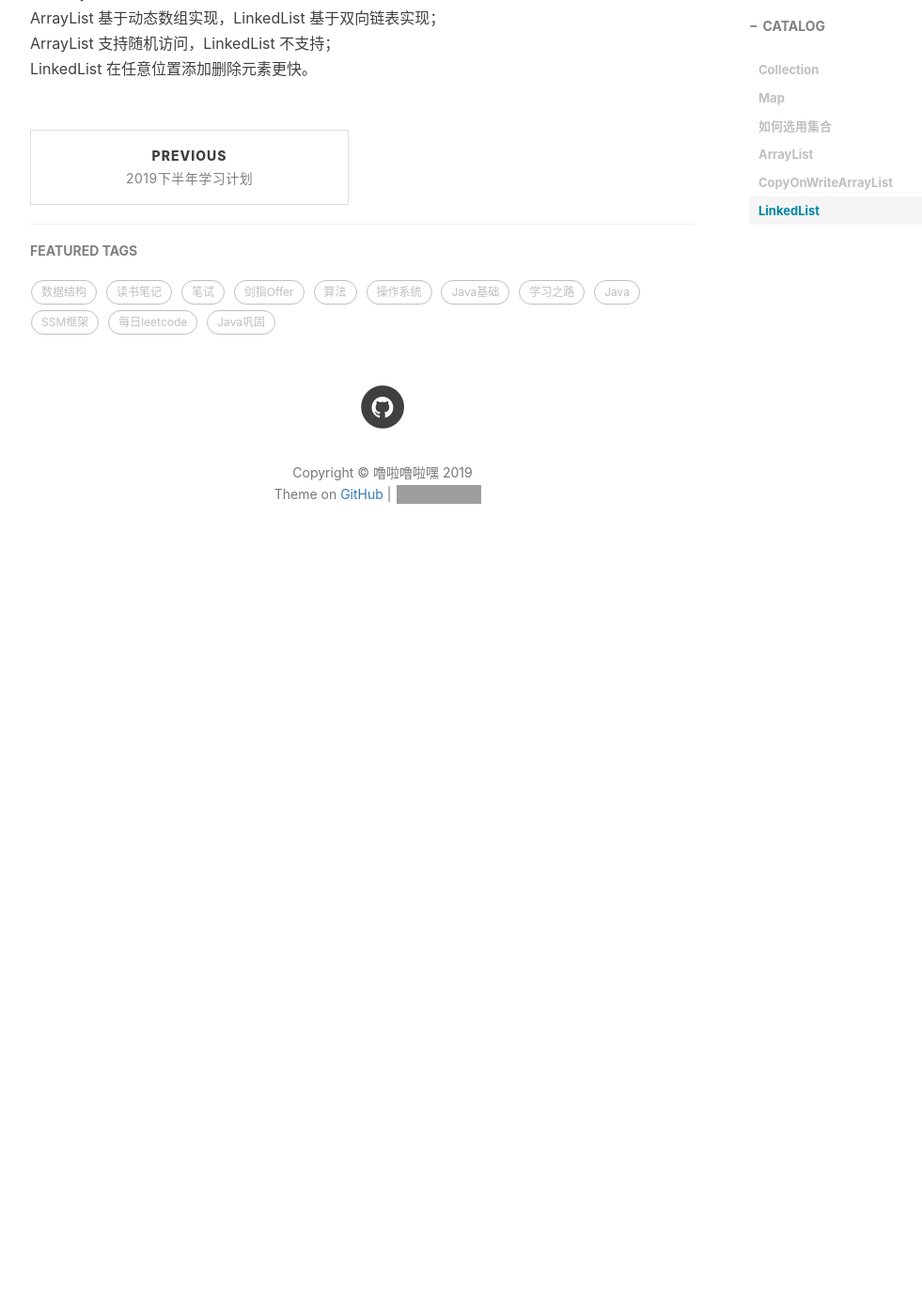
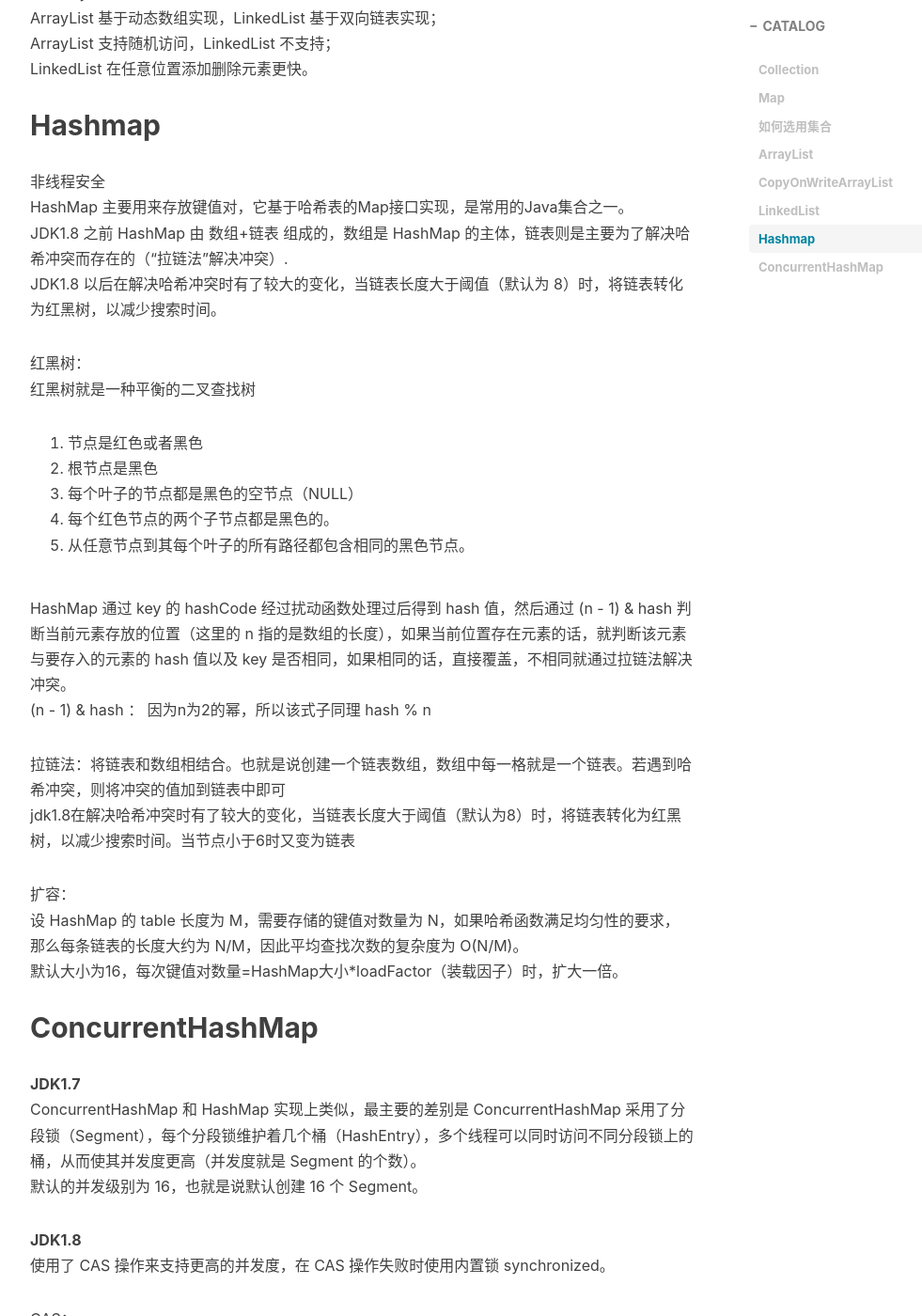
Before and after one commit to zhjcezh/zhjcezh.github.io, a Jekyll site: the page built from _posts/2019-8-21-Java容器.md, in a window 1280 px wide and 1400 px high, scrolled down 4645 px. Shown: the whole window at 94% size, without its empty margins (233-1214 px from the left). Built offline with Jekyll 4.4.1, drawn with Linux system fonts in a browser that asks for light colours; nearby versions of some CDN libraries; comment, search, counter and statistics services are not loaded; before the commit the page ends 5275 px from its top, so only the background shows below that; some of the changed text lies outside the part shown; grey boxes are pictures that could not be loaded.

Commit message:
Update 2019-8-21-Java容器.md

```diff
--- a/_posts/2019-8-21-Java容器.md
+++ b/_posts/2019-8-21-Java容器.md
@@ -143,3 +143,44 @@ private static class Node<E> {
 ArrayList 基于动态数组实现，LinkedList 基于双向链表实现；
 ArrayList 支持随机访问，LinkedList 不支持；
 LinkedList 在任意位置添加删除元素更快。
+
+## Hashmap
+非线程安全
+HashMap 主要用来存放键值对，它基于哈希表的Map接口实现，是常用的Java集合之一。
+JDK1.8 之前 HashMap 由 数组+链表 组成的，数组是 HashMap 的主体，链表则是主要为了解决哈希冲突而存在的（“拉链法”解决冲突）.
+JDK1.8 以后在解决哈希冲突时有了较大的变化，当链表长度大于阈值（默认为 8）时，将链表转化为红黑树，以减少搜索时间。
+
+红黑树：
+红黑树就是一种平衡的二叉查找树
+1. 节点是红色或者黑色
+2. 根节点是黑色
+3. 每个叶子的节点都是黑色的空节点（NULL）
+4. 每个红色节点的两个子节点都是黑色的。
+5. 从任意节点到其每个叶子的所有路径都包含相同的黑色节点。
+
+HashMap 通过 key 的 hashCode 经过扰动函数处理过后得到 hash 值，然后通过 (n - 1) & hash 判断当前元素存放的位置（这里的 n 指的是数组的长度），如果当前位置存在元素的话，就判断该元素与要存入的元素的 hash 值以及 key 是否相同，如果相同的话，直接覆盖，不相同就通过拉链法解决冲突。
+(n - 1) & hash ： 因为n为2的幂，所以该式子同理 hash % n
+
+拉链法：将链表和数组相结合。也就是说创建一个链表数组，数组中每一格就是一个链表。若遇到哈希冲突，则将冲突的值加到链表中即可
+jdk1.8在解决哈希冲突时有了较大的变化，当链表长度大于阈值（默认为8）时，将链表转化为红黑树，以减少搜索时间。当节点小于6时又变为链表
+
+扩容：
+设 HashMap 的 table 长度为 M，需要存储的键值对数量为 N，如果哈希函数满足均匀性的要求，那么每条链表的长度大约为 N/M，因此平均查找次数的复杂度为 O(N/M)。
+默认大小为16，每次键值对数量=HashMap大小*loadFactor（装载因子）时，扩大一倍。
+
+## ConcurrentHashMap
+**JDK1.7**
+ConcurrentHashMap 和 HashMap 实现上类似，最主要的差别是 ConcurrentHashMap 采用了分段锁（Segment），每个分段锁维护着几个桶（HashEntry），多个线程可以同时访问不同分段锁上的桶，从而使其并发度更高（并发度就是 Segment 的个数）。
+默认的并发级别为 16，也就是说默认创建 16 个 Segment。
+
+**JDK1.8**
+使用了 CAS 操作来支持更高的并发度，在 CAS 操作失败时使用内置锁 synchronized。
+
+CAS：
+其包含3个参数：
+V表示要更新的变量
+E表示预期值
+N表示新值
+如果V值等于E值，则将V的值设为N。若V值和E值不同，则说明已经有其他线程做了更新，则当前线程什么都不做。
+通俗的理解就是CAS操作需要我们提供一个期望值，当期望值与当前线程的变量值相同时，说明还没线程修改该值，当前线程可以进行修改，也就是执行CAS操作，但如果期望值与当前线程不符，则说明该值已被其他线程修改，此时不执行更新操作，但可以选择重新读取该变量再尝试再次修改该变量，也可以放弃操作。
+由于CAS操作属于乐观派，它总认为自己可以成功完成操作，当多个线程同时使用CAS操作一个变量时，只有一个会胜出，并成功更新，其余均会失败，但失败的线程并不会被挂起，仅是被告知失败，并且允许再次尝试，当然也允许失败的线程放弃操作，这点从图中也可以看出来。基于这样的原理，CAS操作即使没有锁，同样知道其他线程对共享资源操作影响，并执行相应的处理措施。同时从这点也可以看出，由于无锁操作中没有锁的存在，因此不可能出现死锁的情况，也就是说无锁操作天生免疫死锁。
```
